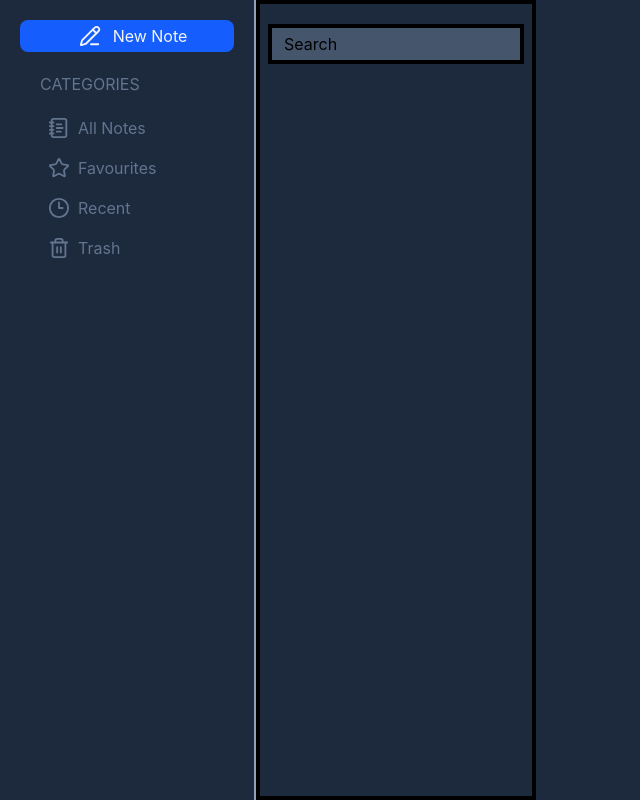
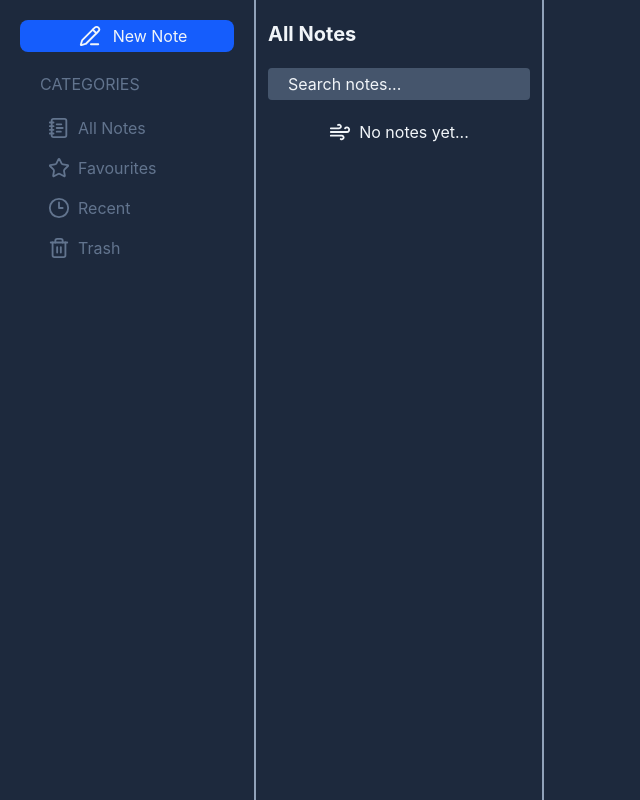
Before and after one commit to Zolender/Notebook-with-React, a React (Vite) app: page / in a window 1280 px wide. Shown: the whole page, without its empty margins (0-640 px from the left). Built offline with nearby package versions, Linux system fonts and the light colour scheme.

Commit message:
feat: update NoteList component layout and styling

```diff
--- a/src/Components/NoteList.jsx
+++ b/src/Components/NoteList.jsx
@@ -1,9 +1,17 @@
+import { Search, Wind } from "lucide-react";
+
 const NoteList = () => {
     return (
-        <div className="flex flex-col items-start w-70 px-2 py-5 gap-5 border-4">
-            <div className="relative bg-slate-600 w-full border-4 rou">
-                <input type="text" value={'Search'} className="border-none px-3 py-1 "/>
+        <div className="flex flex-col items-start w-72 px-3 py-5 gap-5 border-r-2 border-slate-400 text-slate-100">
+            <p className="text-xl font-bold">All Notes</p>
+            <div className="relative bg-slate-600 w-full rounded-sm flex items-center px-2">
+                <Search size={22} className="" />
+                <input type="text" value={'Search notes...'} className="border-none px-3 py-1 outline-none"/>
             </div>
+            <div className="flex gap-2 justify-center items-center w-full">
+                <Wind size={22} />
+                No notes yet...
+                </div>
 
         </div>
     );
```
